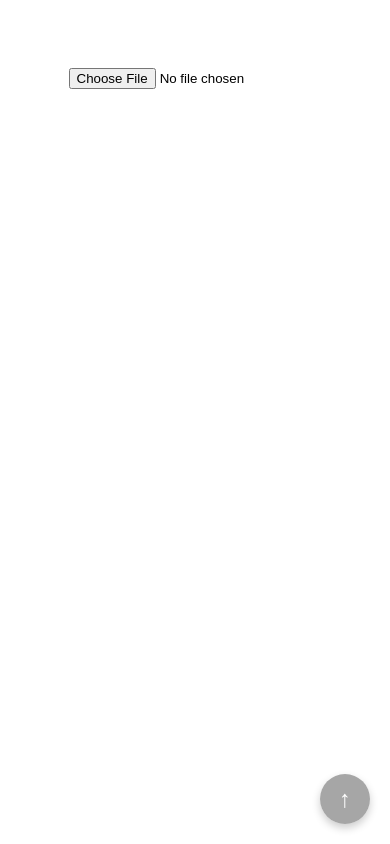
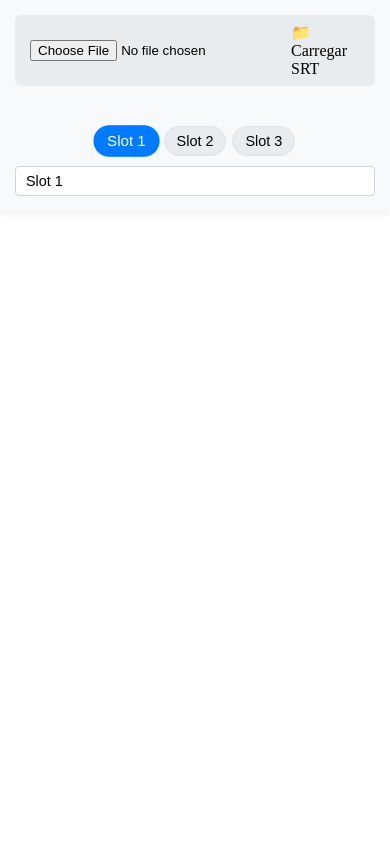
Before and after one commit to Fabken42/srt-to-txt, a Vue app: page / in a window 390 px wide. Built offline with nearby package versions, Linux system fonts and the light colour scheme.

Commit message:
Update App.vue

```diff
--- a/src/App.vue
+++ b/src/App.vue
@@ -1,43 +1,102 @@
+
 <template>
   <div class="container">
+    <div class="top-controls">
+      <!-- Seção Esquerda - Upload e Nome do Arquivo -->
+      <div class="left-section">
+        <div class="file-controls">
+          <label class="custom-file-upload">
             <input type="file" @change="handleFileUpload" accept=".srt" />
-    <button v-if="dialogues.length" @click="downloadTxt">Baixar .txt</button>
-
-    <div class="copy-controls" v-if="dialogues.length">
-      <div class="input-group">
-        <label for="linha-inicial">Linha inicial:</label>
-        <input id="linha-inicial" type="number" v-model.number="startLine" placeholder="Linha inicial" min="1" :max="dialogues.length"/>
+            📁 Carregar SRT
+          </label>
+          <div v-if="currentSlot.fileName" class="file-info">
+            <span class="file-name">{{ currentSlot.fileName }}</span>
+            <button @click="clearSlot" class="clear-btn">×</button>
           </div>
-      <div class="input-group">
-        <label for="numero-linhas">Número de linhas:</label>
-        <input id="numero-linhas" type="number" v-model.number="numLines" placeholder="Número de linhas" min="1"/>
         </div>
-      <button @click="copyToClipboard">Copiar</button>
       </div>
 
-    <h1 v-if="fileName">{{ fileName }}</h1>
+      <!-- Seção Central - Controles de Cópia -->
+      <div class="center-section">
+        <div class="copy-controls" v-if="currentSlot.dialogues?.length">
+          <div class="input-group">
+            <div class="input-wrapper">
+              <label>Linha inicial:</label>
+              <input type="number" v-model.number="currentSlot.startLine" min="1"
+                :max="currentSlot.dialogues?.length" />
+            </div>
+            <div class="input-wrapper">
+              <label>Linhas:</label>
+              <input type="number" v-model.number="currentSlot.numLines" min="1" />
+            </div>
+            <button @click="copyToClipboard" class="copy-btn">
+              📋 Copiar
+            </button>
+          </div>
+        </div>
+      </div>
 
-    <div class="dialogues" v-if="dialogues.length">
-      <p v-for="(line, index) in dialogues" :key="index" :ref="`dialogue-${index + 1}`">
-        <span class="line-number">{{ index + 1 }}.</span> {{ line }}
+      <!-- Seção Direita - Slots e Configurações -->
+      <div class="right-section">
+        <div class="slot-management">
+          <div class="slot-selector">
+            <button v-for="(slot, index) in slots" :key="slot.id" @click="currentSlotIndex = index"
+              :class="{ active: currentSlotIndex === index }" class="slot-btn">
+              {{ slot.name || `Slot ${index + 1}` }}
+            </button>
+          </div>
+          <div class="slot-actions">
+            <input type="text" v-model="currentSlot.name" placeholder="Nome do slot" @change="saveSlotName"
+              class="slot-name-input" />
+            <button @click="downloadTxt" v-if="currentSlot.dialogues?.length" class="download-btn">
+              ⬇️ TXT
+            </button>
+          </div>
+        </div>
+      </div>
+    </div>
+
+    <!-- Área de Diálogos -->
+    <div class="dialogues-container" v-if="currentSlot.dialogues.length">
+      <div class="dialogues">
+        <p v-for="(line, index) in currentSlot.dialogues" :key="index" :ref="`dialogue-${index + 1}`"
+          class="dialogue-line">
+          <span class="line-number">{{ index + 1 }}.</span>
+          <span class="dialogue-text">{{ line }}</span>
         </p>
       </div>
+    </div>
 
-    <button class="scroll-to-top" @click="scrollToTop">
+    <!-- Botão de Scroll e Loading -->
+    <button class="scroll-to-top" @click="scrollToTop" v-show="showScrollButton">
       ↑
     </button>
+    <div v-if="loading" class="loading-overlay">
+      <div class="loader"></div>
+    </div>
   </div>
 </template>
-
 <script>
 import { useToast } from 'vue-toastification';
 
 export default {
-  setup(){
+  setup() {
     const toast = useToast();
-    return {toast};
+    return { toast };
   },
   mounted() {
+    window.addEventListener('scroll', this.handleScroll);
+    this.handleScroll();
+    // Validação dos slots existentes
+    this.slots = this.slots.map(slot => ({
+      id: slot.id || 0,
+      name: slot.name || `Slot ${slot.id + 1}`,
+      fileName: slot.fileName || '',
+      dialogues: slot.dialogues || [],
+      startLine: slot.startLine || 1,
+      numLines: slot.numLines || 80
+    }));
+
     this.$nextTick(() => {
       const savedPosition = localStorage.getItem("scrollPosition");
       if (savedPosition) {
@@ -45,35 +104,63 @@ export default {
       }
     });
   },
+  beforeUnmount() {
+    window.removeEventListener('scroll', this.handleScroll);
+  },
   data() {
     return {
-      fileName: JSON.parse(localStorage.getItem('fileName')) || '',
-      dialogues: JSON.parse(localStorage.getItem('dialogues')) || [],
-      startLine: JSON.parse(localStorage.getItem('startLine')) || 1,
-      numLines: JSON.parse(localStorage.getItem('numLines')) || 80
+      loading: false,
+      showScrollButton: false,
+      lastScrollPosition: 0,
+      editingSlotIndex: -1,
+      currentSlotIndex: JSON.parse(localStorage.getItem('currentSlotIndex')) || 0,
+      slots: JSON.parse(localStorage.getItem('srtSlots')) || Array.from({ length: 3 }, (_, i) => ({
+        id: i,
+        name: `Slot ${i + 1}`,
+        fileName: '',
+        dialogues: [], // Garante que sempre existirá
+        startLine: 1,
+        numLines: 80
+      }))
     };
   },
+  computed: {
+    currentSlot() {
+      return this.slots[this.currentSlotIndex];
+    }
+  },
   watch: {
-    fileName(newVal) {
-      localStorage.setItem('fileName', JSON.stringify(newVal));
+    slots: {
+      handler(newVal) {
+        localStorage.setItem('srtSlots', JSON.stringify(newVal));
       },
-    dialogues(newVal) {
-      localStorage.setItem('dialogues', JSON.stringify(newVal));
+      deep: true
     },
-    startLine(newVal) {
-      localStorage.setItem('startLine', JSON.stringify(newVal));
-    },
-    numLines(newVal) {
-      localStorage.setItem('numLines', JSON.stringify(newVal));
+    currentSlotIndex(newVal) {
+      localStorage.setItem('currentSlotIndex', JSON.stringify(newVal));
     }
   },
   methods: {
-  handleFileUpload(event) {
+    saveSlotName() {
+      // A atualização é automática pelo v-model
+      this.toast.success("Nome do slot atualizado!");
+    },
+    startEditing(index) {
+      this.editingSlotIndex = index;
+      this.$nextTick(() => {
+        if (this.$refs.slotInput && this.$refs.slotInput[index]) {
+          this.$refs.slotInput[index].focus();
+        }
+      });
+    },
+    finishEditing() {
+      this.editingSlotIndex = -1;
+    },
+    async handleFileUpload(event) {
       const file = event.target.files[0];
       if (file && file.name.endsWith('.srt')) {
         const reader = new FileReader();
         reader.onload = (e) => {
-        console.log("Conteúdo bruto do arquivo:", e.target.result); // Log 1
           this.processSrt(e.target.result);
         };
         reader.onerror = (e) => {
@@ -81,11 +168,26 @@ export default {
         };
         reader.readAsText(file, 'Windows-1252'); // Experimente também 'ISO-8859-1' se não funcionar
 
-      this.fileName = file.name;
-      this.startLine = 1;
-      this.numLines = 80;
+        this.currentSlot.fileName = file.name;
+        this.currentSlot.startLine = 1;
+        this.currentSlot.dialogues = [];
+        this.currentSlot.numLines = 80;
       } else {
         this.toast.error("Por favor, selecione um arquivo .srt válido.");
+      }
+    },
+
+    clearSlot() {
+      this.currentSlot.fileName = '';
+      this.currentSlot.dialogues = [];
+      this.toast.info('Slot limpo com sucesso');
+    },
+
+    handleScroll() {
+      this.showScrollButton = window.scrollY > 200;
+      if (Math.abs(window.scrollY - this.lastScrollPosition) > 50) {
+        this.lastScrollPosition = window.scrollY;
+        localStorage.setItem("scrollPosition", window.scrollY);
       }
     },
     processSrt(content) {
@@ -104,10 +206,10 @@ export default {
       });
 
       console.log("Linhas processadas:", cleanedLines); // Log 3
-    this.dialogues = cleanedLines;
+      this.currentSlot.dialogues = cleanedLines;
     },
     downloadTxt() {
-    const content = this.dialogues.map((line, index) => `${index + 1}. ${line}`).join('\n');
+      const content = this.currentSlot.dialogues.map((line, index) => `${index + 1}. ${line}`).join('\n');
       console.log("Conteúdo antes do Blob:", content); // Log 4
       const blob = new Blob(["\uFEFF" + content], { type: 'text/plain;charset=utf-8' }); // BOM + charset explícito
       const link = document.createElement('a');
@@ -118,15 +220,15 @@ export default {
       document.body.removeChild(link);
     },
     copyToClipboard() {
-      if (this.startLine && this.numLines) {
-        const start = this.startLine - 1;
-        const end = start + this.numLines;
-        const selectedText = this.dialogues.slice(start, end).join('\n');
+      if (this.currentSlot.startLine && this.currentSlot.numLines) { // Corrigido aqui
+        const start = this.currentSlot.startLine - 1;
+        const end = start + this.currentSlot.numLines;
+        const selectedText = this.currentSlot.dialogues.slice(start, end).join('\n'); // Corrigido aqui
 
-        if(this.startLine+this.numLines < this.dialogues.length)
-          this.startLine += this.numLines;
+        if (this.currentSlot.startLine + this.currentSlot.numLines < this.currentSlot.dialogues.length)
+          this.currentSlot.startLine += this.currentSlot.numLines;
         else
-          this.startLine = this.dialogues.length;
+          this.currentSlot.startLine = this.currentSlot.dialogues.length;
 
         if (selectedText) {
           navigator.clipboard.writeText(selectedText).then(() => {
@@ -153,94 +255,221 @@ export default {
       window.addEventListener("scroll", () => {
         localStorage.setItem("scrollPosition", window.scrollY);
       });
-    },
+    }
   }
 };
 </script>
 
 <style scoped>
 .container {
-  max-width: 600px;
+  max-width: 1200px;
   margin: auto;
-  text-align: center;
-  padding-top: 60px;
+  padding-top: 120px;
 }
-button {
-  margin-top: 10px;
-  padding: 10px;
-  background-color: #007bff;
-  color: white;
-  border: none;
-  cursor: pointer;
-  border-radius: 5px;
-  font-size: 1em;
+
+/* Top Controls */
+.top-controls {
+  position: fixed;
+  top: 0;
+  left: 0;
+  right: 0;
+  background: #f8f9fa;
+  z-index: 1000;
+  padding: 15px 20px;
+  box-shadow: 0 4px 6px rgba(0, 0, 0, 0.05);
+  display: grid;
+  grid-template-columns: 1fr 2fr 1fr;
+  gap: 20px;
+  align-items: center;
 }
-button:hover {
-  background-color: #0056b3;
-}
-.input-group {
+
+.file-controls {
   display: flex;
   flex-direction: column;
+  gap: 8px;
+}
+
+.custom-file-upload {
+  cursor: pointer;
+  padding: 8px 15px;
+  background: #e9ecef;
+  border-radius: 6px;
+  display: flex;
+  align-items: center;
+  gap: 8px;
+  transition: all ease-in-out .2s;
+}
+
+.custom-file-upload:hover {
+  background: #dee2e6;
+}
+
+.file-info {
+  display: flex;
+  align-items: center;
+  gap: 8px;
+  font-size: 0.9em;
+}
+
+.copy-controls .input-group {
+  display: flex;
+  gap: 10px;
+  justify-content: center;
   align-items: center;
 }
-.copy-controls {
+
+.input-wrapper {
+  display: flex;
+  flex-direction: column;
+  gap: 4px;
+}
+
+.input-wrapper input {
+  width: 80px;
+  padding: 6px 8px;
+  border: 1px solid #ced4da;
+  border-radius: 4px;
+}
+
+.slot-management {
+  display: flex;
+  flex-direction: column;
+  gap: 10px;
+}
+
+.slot-selector {
+  display: flex;
+  gap: 6px;
+}
+
+.slot-btn {
+  padding: 6px 12px;
+  background: #e9ecef;
+  border: 1px solid #dee2e6;
+  border-radius: 20px;
+  font-size: 0.9em;
+  transition: all 0.2s;
+}
+
+.slot-btn.active {
+  background: #007bff;
+  color: white;
+  border-color: #007bff;
+  transform: scale(1.05);
+}
+
+.slot-actions {
+  display: flex;
+  gap: 8px;
+}
+
+.slot-name-input {
+  flex: 1;
+  padding: 6px 10px;
+  border: 1px solid #ced4da;
+  border-radius: 4px;
+  font-size: 0.9em;
+}
+
+/* Diálogos */
+.dialogues-container {
+  margin-top: 20px;
+  padding: 20px;
+  background: white;
+  border-radius: 8px;
+  box-shadow: 0 2px 4px rgba(0, 0, 0, 0.05);
+}
+
+.dialogue-line {
+  padding: 12px 15px;
+  margin: 8px 0;
+  background: #f8f9fa;
+  border-radius: 6px;
+  display: flex;
+  gap: 10px;
+  transition: transform 0.2s;
+}
+
+.dialogue-line:hover {
+  transform: translateX(5px);
+}
+
+.line-number {
+  color: #6c757d;
+  font-weight: 500;
+}
+
+/* Botões Aprimorados */
+button {
+  transition: all 0.2s;
+  cursor: pointer;
+  display: flex;
+  align-items: center;
+  gap: 6px;
+}
+
+.copy-btn {
+  background: #28a745 !important;
+  padding: 8px 15px;
+}
+
+.download-btn {
+  background: #17a2b8 !important;
+}
+
+.clear-btn {
+  background: #dc3545 !important;
+  padding: 2px 8px;
+  border-radius: 50%;
+}
+
+/* Loading Overlay */
+.loading-overlay {
   position: fixed;
   top: 0;
-  left: 50%;
-  transform: translateX(-50%);
-  background: rgba(255, 255, 255, 0.9);
-  padding: 10px;
-  border-radius: 10px;
-  box-shadow: 0px 4px 6px rgba(0, 0, 0, 0.1);
+  left: 0;
+  right: 0;
+  bottom: 0;
+  background: rgba(255, 255, 255, 0.8);
   display: flex;
-  gap: 10px;
+  justify-content: center;
   align-items: center;
-  z-index: 1000;
-}
-.copy-controls input {
-  padding: 8px;
-  font-size: 1em;
-  border: 1px solid #ccc;
-  border-radius: 5px;
-  text-align: center;
-}
-.dialogues {
-  margin-top: 20px;
-  text-align: left;
-}
-p {
-  font-size: 1.5em;
-  background: #f4f4f4;
-  padding: 5px;
-  border-radius: 5px;
-  margin: 5px 0;
-  display: flex;
-  align-items: center;
-}
-.line-number {
-  font-weight: bold;
-  margin-right: 10px;
+  z-index: 2000;
 }
 
-.scroll-to-top {
-  position: fixed;
-  bottom: 20px; /* Ajuste conforme necessário */
-  right: 20px; /* Ajuste conforme necessário */
-  width: 50px;
-  height: 50px;
+.loader {
+  border: 4px solid #f3f3f3;
+  border-top: 4px solid #007bff;
   border-radius: 50%;
-  background-color: rgba(128, 128, 128, 0.7); /* Cinza com opacidade reduzida */
-  color: white;
-  font-size: 24px;
-  border: none;
-  display: flex;
-  align-items: center;
-  justify-content: center;
-  cursor: pointer;
-  box-shadow: 0 4px 8px rgba(0, 0, 0, 0.2);
+  width: 40px;
+  height: 40px;
+  animation: spin 1s linear infinite;
 }
 
-.scroll-to-top:hover {
-  background-color: rgba(128, 128, 128, 0.9);
+@keyframes spin {
+  0% {
+    transform: rotate(0deg);
+  }
+
+  100% {
+    transform: rotate(360deg);
+  }
+}
+
+/* Responsividade */
+@media (max-width: 768px) {
+  .top-controls {
+    grid-template-columns: 1fr;
+    padding: 15px;
+  }
+
+  .copy-controls .input-group {
+    flex-direction: column;
+  }
+
+  .slot-selector {
+    flex-wrap: wrap;
+    justify-content: center;
+  }
 }
 </style>
```
Lines whose indentation alone changed are shown as unchanged.
